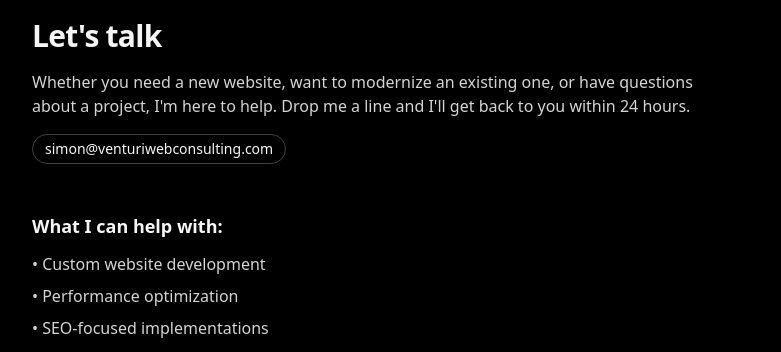
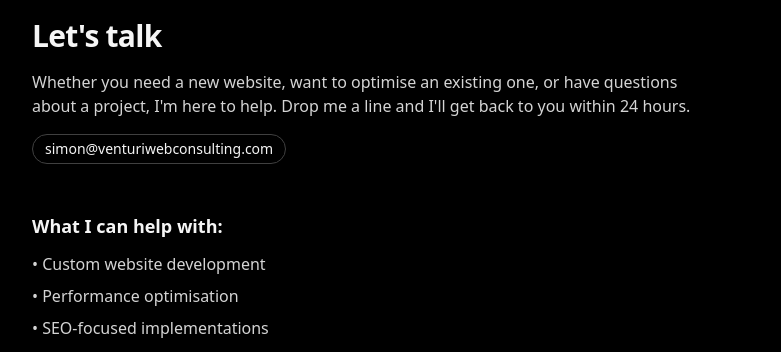
Before and after one commit to simonventuri/venturi-web-consulting, a Next.js app: page /contact in a window 1280 px wide. Shown: the part 311-663 px from the top of the page, without its empty margins (248-1029 px from the left). Built offline with nearby package versions, Linux system fonts and the light colour scheme.

Commit message:
Updated copy on contact page.

```diff
--- a/app/contact/page.tsx
+++ b/app/contact/page.tsx
@@ -12,7 +12,7 @@ export default function ContactPage() {
             <div>
               <h2 className="h2 mb-4">Let's talk</h2>
               <p className="text-neutral-300 mb-4">
-                Whether you need a new website, want to modernize an existing one, or have questions about a project,
+                Whether you need a new website, want to optimise an existing one, or have questions about a project,
                 I'm here to help. Drop me a line and I'll get back to you within 24 hours.
               </p>
               <a
@@ -27,7 +27,7 @@ export default function ContactPage() {
               <h3 className="text-lg font-semibold mb-3">What I can help with:</h3>
               <ul className="space-y-2 text-neutral-300">
                 <li>• Custom website development</li>
-                <li>• Performance optimization</li>
+                <li>• Performance optimisation</li>
                 <li>• SEO-focused implementations</li>
                 <li>• Content management systems</li>
                 <li>• Technical consulting</li>
```
